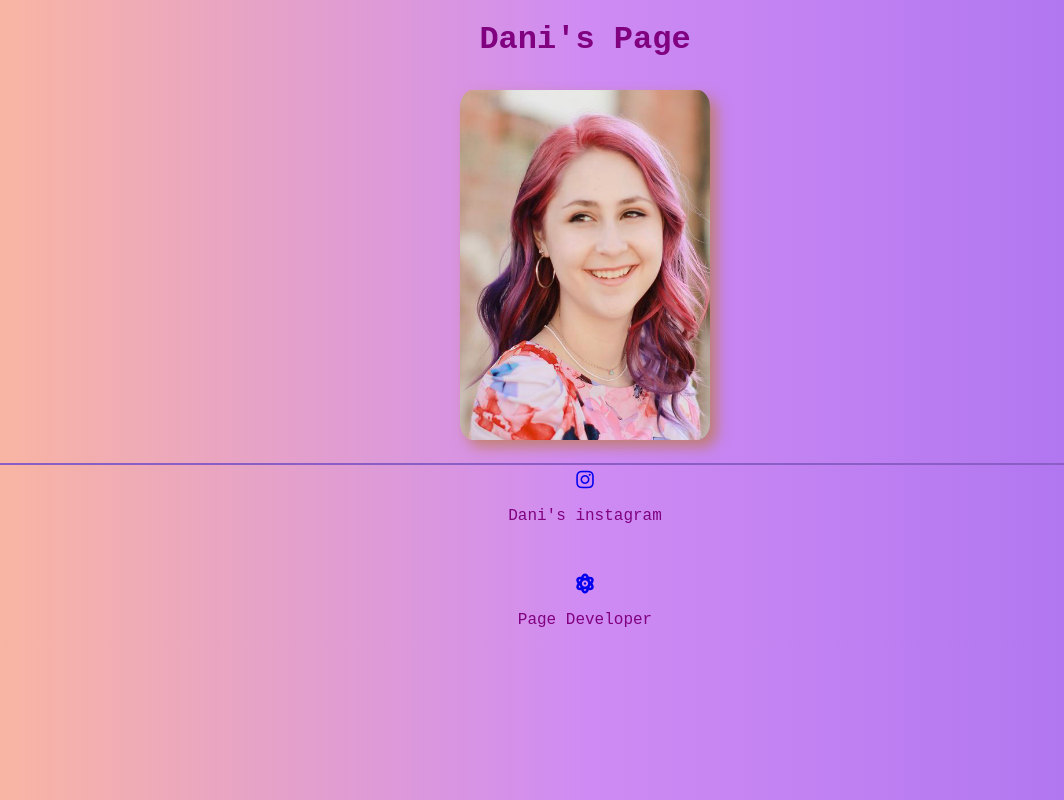
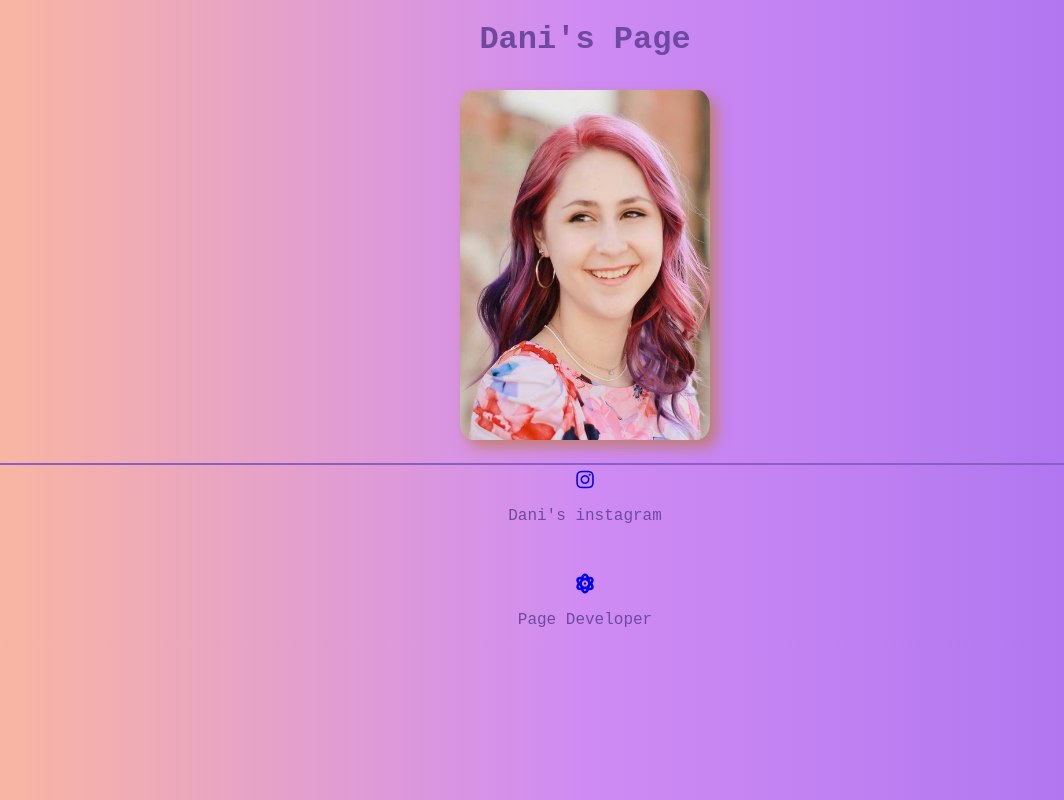
Before and after one commit to AbiVickery/daniPage, a plain HTML site: page index.html in a window 1280 px wide. Shown: the whole page, without its empty margins (55-1119 px from the left). Drawn offline with Linux system fonts and the light colour scheme; a web font is replaced by a local one.

Commit message:
font color

```diff
--- a/css/style.css
+++ b/css/style.css
@@ -4,7 +4,7 @@ body {
     background: -webkit-linear-gradient(to right, #FDB99B, #CF8BF3, #A770EF);  /* Chrome 10-25, Safari 5.1-6 */
     background: linear-gradient(to right, #FDB99B, #CF8BF3, #A770EF); /* W3C, IE 10+/ Edge, Firefox 16+, Chrome 26+, Opera 12+, Safari 7+ */
     font-family: 'Rampart One', monospace;
-    color: purple;
+    color: rgb(111, 73, 161);
 
 }
 
@@ -84,18 +84,18 @@ body {
   }
 
   #contacts {
-    color: purple;
+    color: rgb(111, 73, 161);
   }
 
   p {
     text-align: center;
-    color: purple;
+    color: rgb(111, 73, 161);
     /* font-family: cursive; */
   }
 
   .contactz {
     text-align: center;
-    color: purple;
+    color: rgb(111, 73, 161);
     /* font-family: cursive; */
   }
 
```
